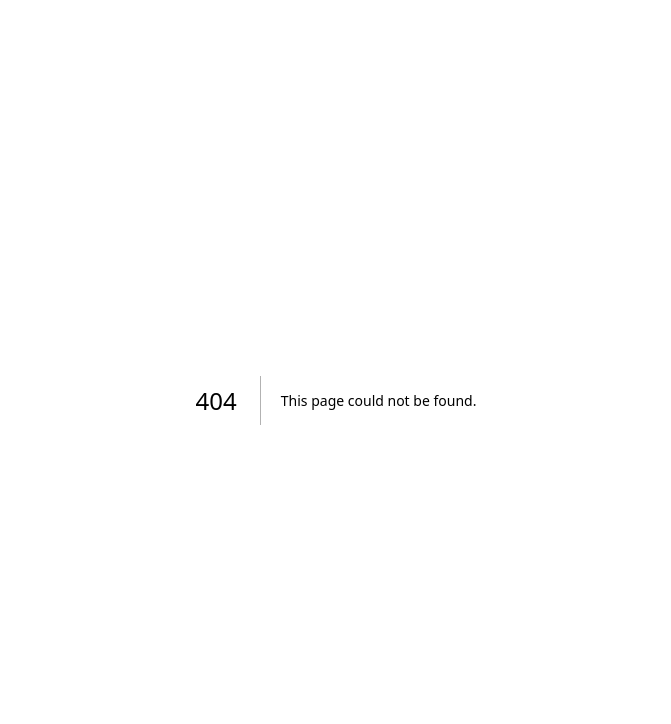
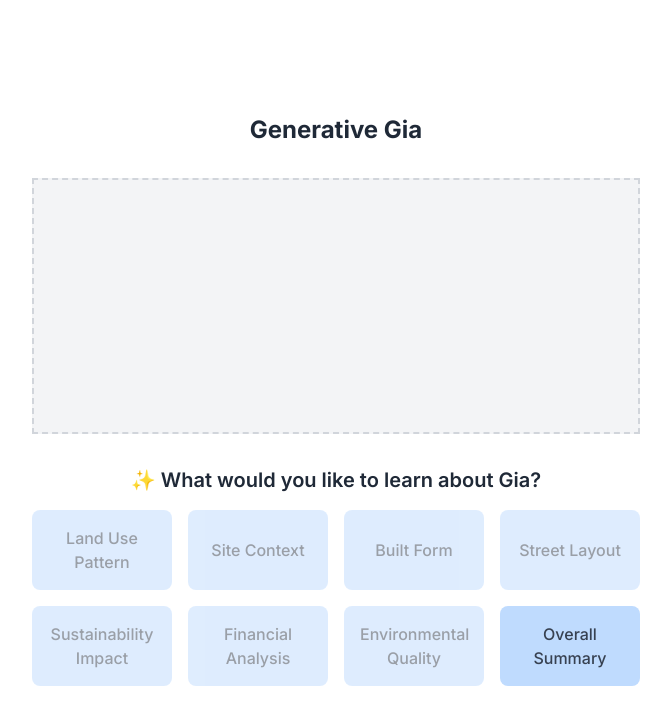
Before and after one commit to mldangelo/giajung.com, a Next.js app: page /landing in a window 1280 px wide. Before the commit this address had no page. Shown: the top 724 px of the page, without its empty margins (304-975 px from the left). Built offline with nearby package versions, Linux system fonts and the light colour scheme.

Commit message:
add landing

```diff
--- /dev/null
+++ b/app/landing/page.tsx
@@ -0,0 +1,47 @@
+'use client'
+
+import Head from 'next/head'
+import { useState } from 'react'
+
+const summary = `Gia Jung is a computational designer and software engineer based in New York City.
+ She likes to eat food and floss her teeth. She also likes hula hooping and playing with other people's dogs.
+ She makes things on computers that look good and work well.
+ Gia is friendly, likes to share, and helps make the Earth a happier place with her designs.`
+
+export default function Home() {
+
+    const [selectedCategory, setSelectedCategory]: [string | undefined, Function] = useState();
+
+  return (
+    <div className="bg-white">
+      <Head>
+        <title>Learn About Gia</title>
+        <link rel="icon" href="/favicon.ico" />
+      </Head>
+
+      <main className="min-h-screen flex flex-col items-center justify-center p-8">
+        <h1 className="text-2xl font-bold text-gray-800">Generative Gia</h1>
+
+        <div className="my-8 w-full md:w-2/3 lg:w-1/2 h-64 bg-gray-100 border-dashed border-2 border-gray-300">
+            {selectedCategory === 'summary' && <p className="p-4 text-gray-800">{summary}</p>}
+        </div>
+
+        <h2 className="text-xl mb-4 font-semibold text-gray-800">
+          ✨ What would you like to learn about Gia?
+        </h2>
+
+        <div className="grid grid-cols-4 gap-4 w-full md:w-3/4 lg:w-1/2">
+          <button disabled className="rounded-lg bg-blue-200 p-4 text-gray-700 font-medium hover:bg-blue-300 cursor-not-allowed opacity-50 pointer-events-none">Land Use Pattern</button>
+          <button disabled className="rounded-lg bg-blue-200 p-4 text-gray-700 font-medium hover:bg-blue-300 cursor-not-allowed opacity-50 pointer-events-none">Site Context</button>
+          <button disabled className="rounded-lg bg-blue-200 p-4 text-gray-700 font-medium hover:bg-blue-300 cursor-not-allowed opacity-50 pointer-events-none">Built Form</button>
+          <button disabled className="rounded-lg bg-blue-200 p-4 text-gray-700 font-medium hover:bg-blue-300 cursor-not-allowed opacity-50 pointer-events-none">Street Layout</button>
+          <button disabled className="rounded-lg bg-blue-200 p-4 text-gray-700 font-medium hover:bg-blue-300 cursor-not-allowed opacity-50 pointer-events-none ">Sustainability Impact</button>
+          <button disabled className="rounded-lg bg-blue-200 p-4 text-gray-700 font-medium hover:bg-blue-300 cursor-not-allowed opacity-50 pointer-events-none">Financial Analysis</button>
+          <button disabled className="rounded-lg bg-blue-200 p-4 text-gray-700 font-medium hover:bg-blue-300 cursor-not-allowed opacity-50 pointer-events-none">Environmental Quality</button>
+          <button className="rounded-lg bg-blue-200 p-4 text-gray-700 font-medium hover:bg-blue-300"
+            onClick={() => setSelectedCategory('summary')}>Overall Summary</button>
+        </div>
+      </main>
+    </div>
+  )
+}
```
